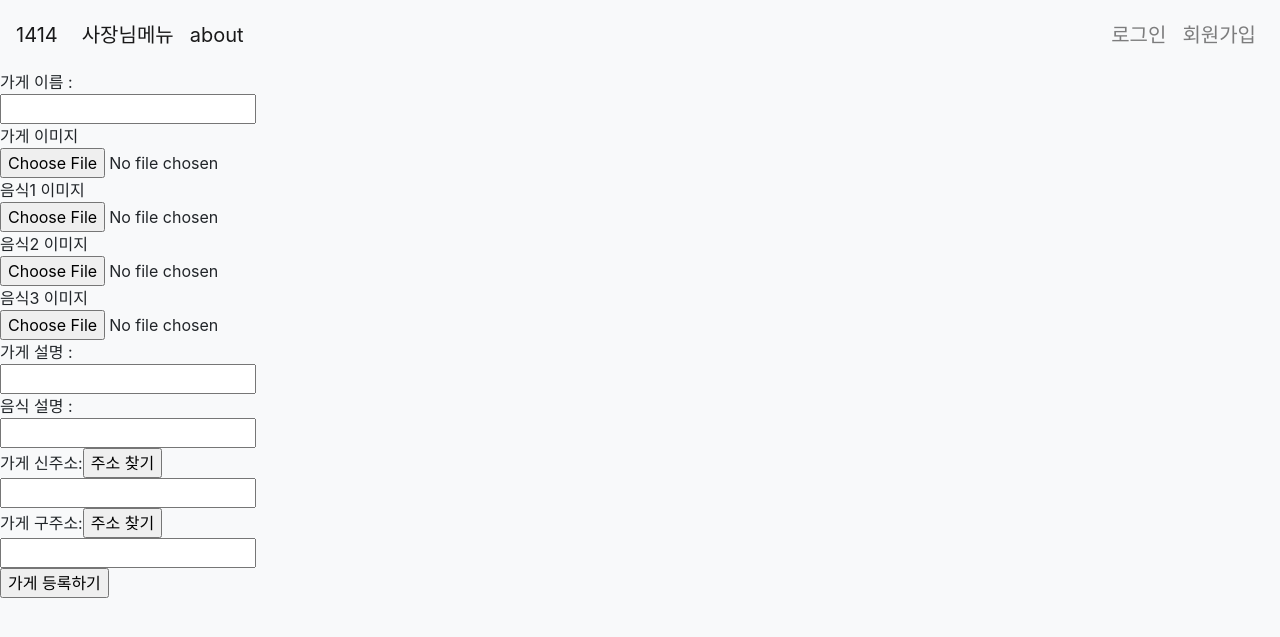
After one commit to tpqls0327/likelion_hackathon, a Django app: template templates/manager/Restaurant_register.html in a window 1280 px wide. The commit adds this page. Shown: the top 637 px of the page. Run offline with Django 3.2, Linux system fonts and the light colour scheme; the template is opened without the code that fills it, so the values that code supplies are empty; some libraries are stand-ins or nearby versions.

Commit message:
가게 등록 페이지 추가(manager/Restaurant_register.html) 검색기능 재조정중

```diff
--- a/account_manager/urls.py
+++ b/account_manager/urls.py
@@ -1,6 +1,7 @@
 from django.contrib import admin
 from django.urls import path, include
 from . import views
+from account_user import models
 
 # account_manager
 urlpatterns = [
@@ -8,4 +9,5 @@ urlpatterns = [
     path('management/', views.management, name = 'management'),
     path('management_reservation_list', views.management_reservation_list, name = 'management_reservation_list'),
     path('management_modify', views.management_modify, name = 'management_modify'),
+    path('Restaurant_register', views.Restaurant_register, name = 'Restaurant_register'),
 ]
--- a/home/views.py
+++ b/home/views.py
@@ -1,4 +1,4 @@
-from django.shortcuts import render
+from django.shortcuts import render, HttpResponse
 from account_user.models import Restaurant
 from django.db.models import Q
 
@@ -19,8 +19,8 @@ def info(request):
 
 def search(request):
     target = request.POST["this_ad"]
-    posts = {Restaurant.objects.filter(Q(shop_location_new__contains=target) | Q(shop_location_old__contains=target))}
-
+    posts = {Restaurant.objects.filter(shop_location_new__contains=target)}
+    print(posts)
     return render(request, 'result(real).html', {'posts':posts})
 
 def reservation_list(request):
--- /dev/null
+++ b/templates/manager/Restaurant_register.html
@@ -0,0 +1,87 @@
+{% extends 'base.html' %}
+{% block body %}
+{% load static %}
+<script src="http://dmaps.daum.net/map_js_init/postcode.v2.js"></script>
+<script>
+    function sample6_execDaumPostcode1() {
+        new daum.Postcode({
+            oncomplete: function(data) {
+                // 팝업에서 검색결과 항목을 클릭했을때 실행할 코드를 작성하는 부분.
+
+                // 각 주소의 노출 규칙에 따라 주소를 조합한다.
+                // 내려오는 변수가 값이 없는 경우엔 공백('')값을 가지므로, 이를 참고하여 분기 한다.
+                var addr = ''; // 주소 변수
+                var extraAddr = ''; // 참고항목 변수
+
+                //사용자가 선택한 주소 타입에 따라 해당 주소 값을 가져온다.
+                if (data.userSelectedType === 'R') { // 사용자가 도로명 주소를 선택했을 경우
+                    addr = data.roadAddress;
+                } else { // 사용자가 지번 주소를 선택했을 경우(J)
+                    addr = data.jibunAddress;
+                }
+
+                // 우편번호와 주소 정보를 해당 필드에 넣는다.
+                document.getElementById("shop_location_new").value = addr;
+                // 커서를 상세주소 필드로 이동한다.
+                document.getElementById("shop_location_new").focus();
+            }
+        }).open();
+    }
+</script>
+<script src="http://dmaps.daum.net/map_js_init/postcode.v2.js"></script>
+<script>
+    function sample6_execDaumPostcode2() {
+        new daum.Postcode({
+            oncomplete: function(data) {
+                // 팝업에서 검색결과 항목을 클릭했을때 실행할 코드를 작성하는 부분.
+
+                // 각 주소의 노출 규칙에 따라 주소를 조합한다.
+                // 내려오는 변수가 값이 없는 경우엔 공백('')값을 가지므로, 이를 참고하여 분기 한다.
+                var addr = ''; // 주소 변수
+                var extraAddr = ''; // 참고항목 변수
+
+                //사용자가 선택한 주소 타입에 따라 해당 주소 값을 가져온다.
+                if (data.userSelectedType === 'R') { // 사용자가 도로명 주소를 선택했을 경우
+                    addr = data.roadAddress;
+                } else { // 사용자가 지번 주소를 선택했을 경우(J)
+                    addr = data.jibunAddress;
+                }
+
+                // 우편번호와 주소 정보를 해당 필드에 넣는다.
+                document.getElementById("shop_location_old").value = addr;
+                // 커서를 상세주소 필드로 이동한다.
+                document.getElementById("shop_location_old").focus();
+            }
+        }).open();
+    }
+</script>
+
+<form method="POST" action = "{% url 'Restaurant_register' %}">
+    {% csrf_token %}
+    가게 이름 : <br>
+    <input type="text" name = "shopname"><br>
+    가게 이미지 <br>
+    <input type="file" accept="image/*" name = "profile_img">
+    <br>
+    음식1 이미지 <br>
+    <input type="file" accept="image/*" name = "food_img1"> <br>
+    음식2 이미지 <br>
+    <input type="file" accept="image/*" name = "food_img2"> <br>
+    음식3 이미지 <br>
+    <input type="file" accept="image/*" name = "food_img3"> <br>
+    가게 설명 : <br>
+    <input type="text" name = "shop_description"><br>
+    음식 설명 :<br>
+    <input type="text" name = "food_description"><br>
+    가게 신주소:<input type="button" onclick="sample6_execDaumPostcode1()" value="주소 찾기"><br>
+    <input type="text" name = "shop_location_new" id ="shop_location_new"><br>
+    가게 구주소:<input type="button" onclick="sample6_execDaumPostcode2()" value="주소 찾기"><br>
+    <input type="text" name = "shop_location_old" id = "shop_location_old"><br>
+
+    <input type="submit" value = "가게 등록하기">
+
+
+</form>
+
+
+{% endblock %}
--- a/templates/result(real).html
+++ b/templates/result(real).html
@@ -8,12 +8,12 @@
 
 
 
-    {% for post in posts %}
+    {% for part in posts %}
 
                  <div class="card" onclick = "location.href = '{% url 'info' %}'">
                     <img src="{% static 'img/1.png' %}" alt="TestImg" style="width:100%">
-                    <h4 style="padding-left: 3px;">{{post.shopname}}</h4>
-                    <p style="padding-left: 3px;">{{post.shop_description}}</p>
+                    <h4 style="padding-left: 3px;">{{part.shopname}}</h4>
+                    <p style="padding-left: 3px;">{{part.shop_description}}</p>
                 </div>
 
     {% endfor %}
```
Also changed, not shown: account_manager/views.py (+21 -0 lines), account_user/models.py (+5 -5 lines), account_user/migrations/0002_auto_20190808_1703.py (added), account_user/migrations/0003_restaurant_shop_owner.py (added), db.sqlite3, home/migrations/0002_auto_20190808_1738.py (added), home/migrations/0003_auto_20190808_1739.py (added).
